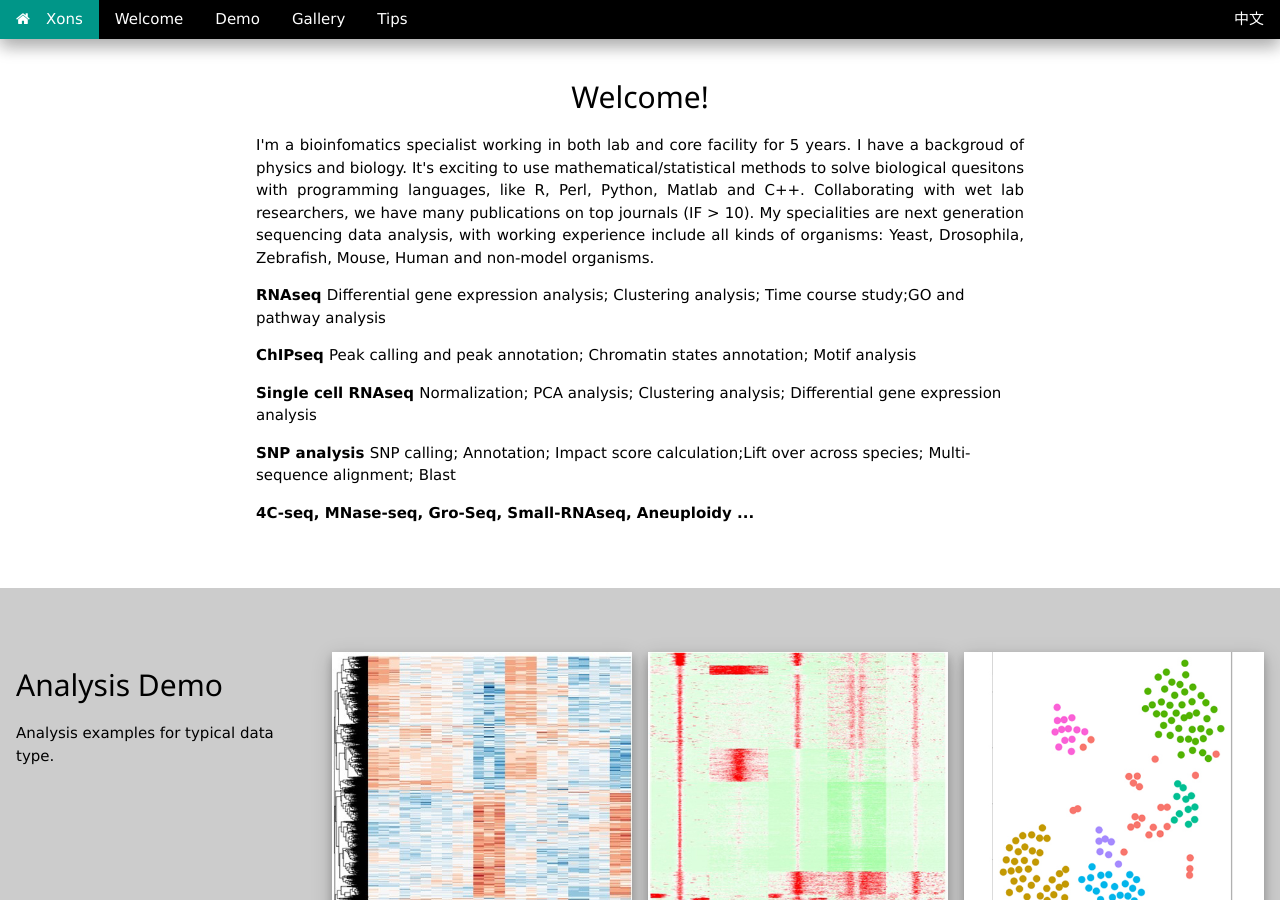
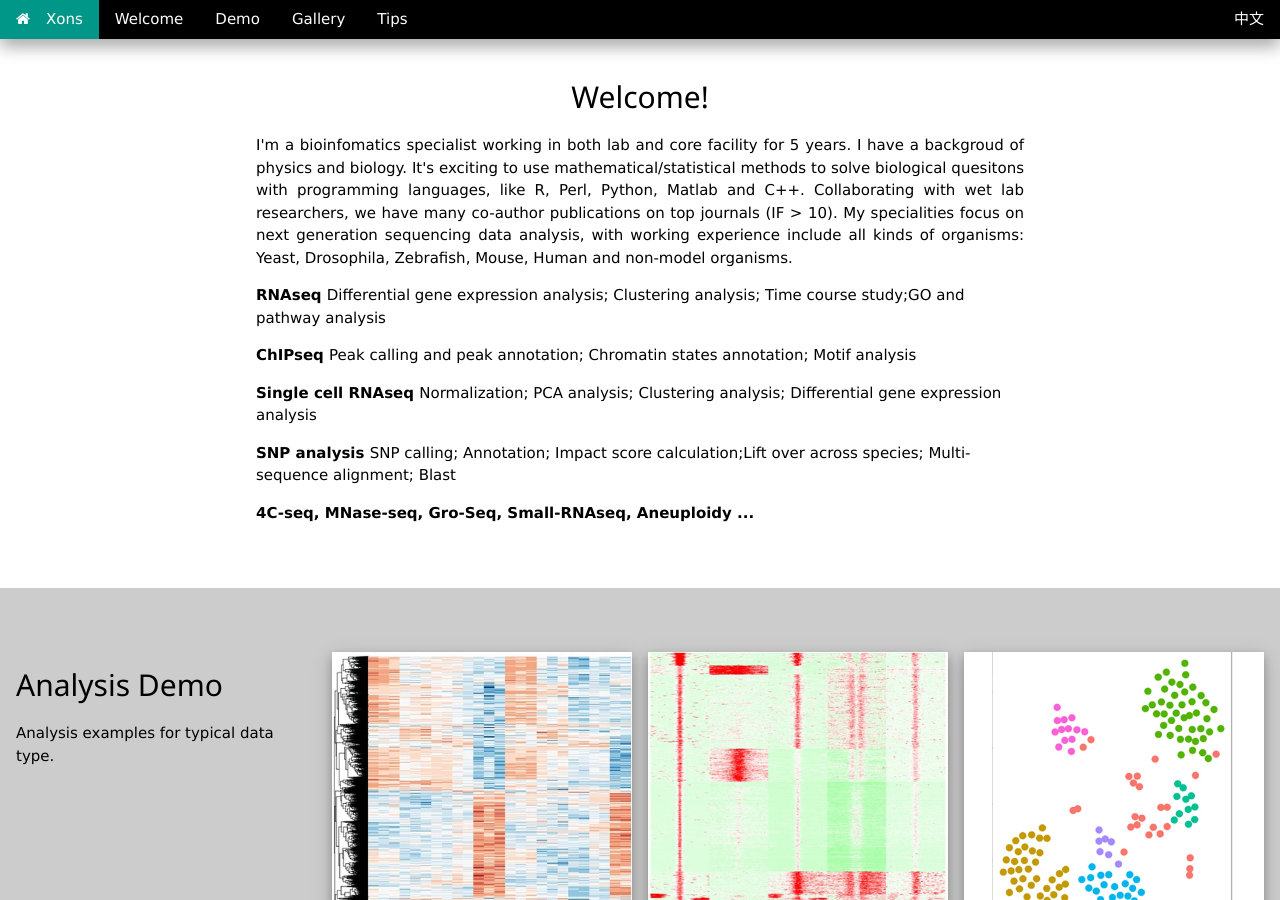
Before and after one commit to xons/xons.github.io, a Jekyll site: the page built from index.html, in a window 1280 px wide and 900 px high. Built offline with Jekyll 4.4.1, drawn with Linux system fonts in a browser that asks for light colours; nearby versions of some CDN libraries; library files that are not in the unit come from our copies.

Commit message:
Update index.html

```diff
--- a/index.html
+++ b/index.html
@@ -10,8 +10,8 @@ title: Xons
         I'm a bioinfomatics specialist working in both lab and core facility for 5 years. I have a backgroud of physics and biology.
         It's exciting to use mathematical/statistical methods to solve biological quesitons with programming languages,
         like R, Perl, Python, Matlab and C++.
-        Collaborating with wet lab researchers, we have many publications on top journals (IF > 10).
-        My specialities are next generation sequencing data analysis,
+        Collaborating with wet lab researchers, we have many co-author publications on top journals (IF > 10).
+        My specialities focus on next generation sequencing data analysis,
         with working experience include all kinds of organisms: Yeast, Drosophila, Zebrafish, Mouse, Human and non-model organisms.
     </p>
 
```
